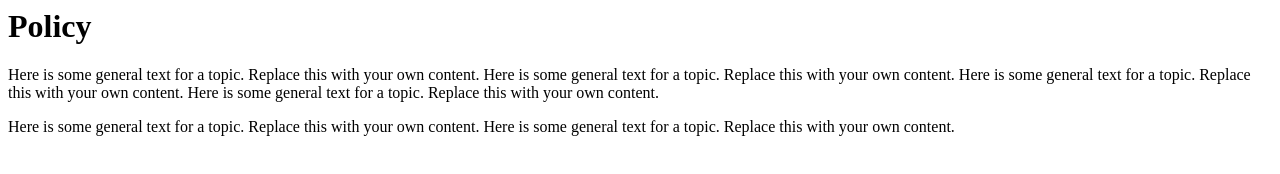
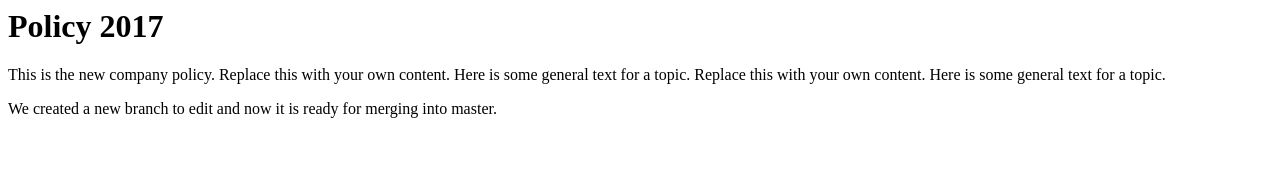
Before and after one commit to enzinius/multiple_sequences1, a plain HTML site: page Content/C_Code of Conduct Topics/2_2_1Policy.htm in a window 1280 px wide. Drawn offline with Linux system fonts and the light colour scheme.

Commit message:
Update 2_2_1Policy.htm
Edited for 2017 policy version.

```diff
--- a/Content/C_Code of Conduct Topics/2_2_1Policy.htm
+++ b/Content/C_Code of Conduct Topics/2_2_1Policy.htm
@@ -3,8 +3,8 @@
     <head>
     </head>
     <body>
-        <h1 MadCap:autonum="1 &#160;&#160;&#160;">Policy</h1>
-        <p>Here is some general text for a topic. Replace this with your own content. Here is some general text for a topic. Replace this with your own content. Here is some general text for a topic. Replace this with your own content. Here is some general text for a topic. Replace this with your own content.</p>
-        <p>Here is some general text for a topic. Replace this with your own content. Here is some general text for a topic. Replace this with your own content. </p>
+        <h1 MadCap:autonum="1 &#160;&#160;&#160;">Policy 2017</h1>
+        <p>This is the new company policy. Replace this with your own content. Here is some general text for a topic. Replace this with your own content. Here is some general text for a topic.</p>
+        <p>We created a new branch to edit and now it is ready for merging into master.</p>
     </body>
 </html>
```
